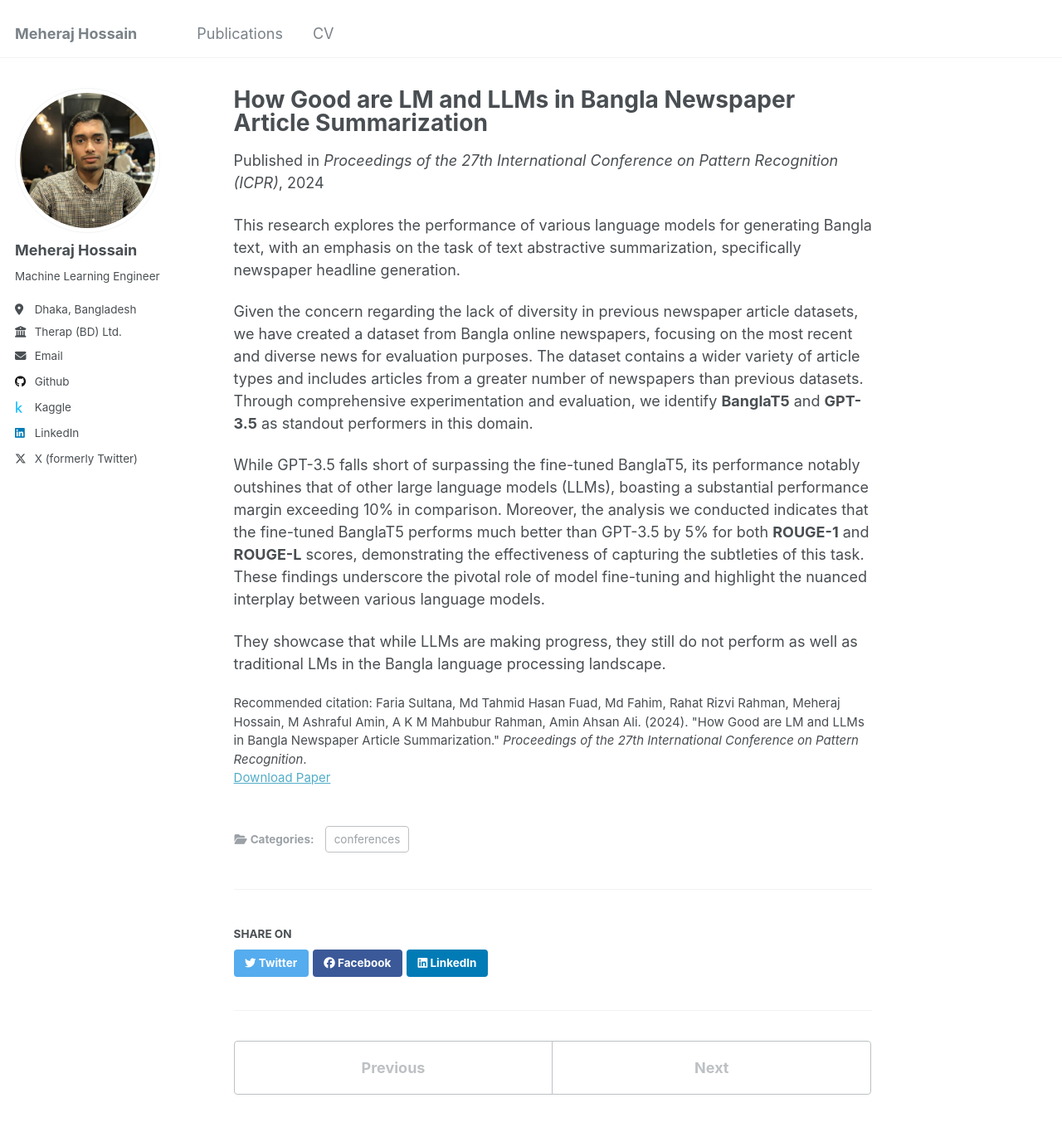
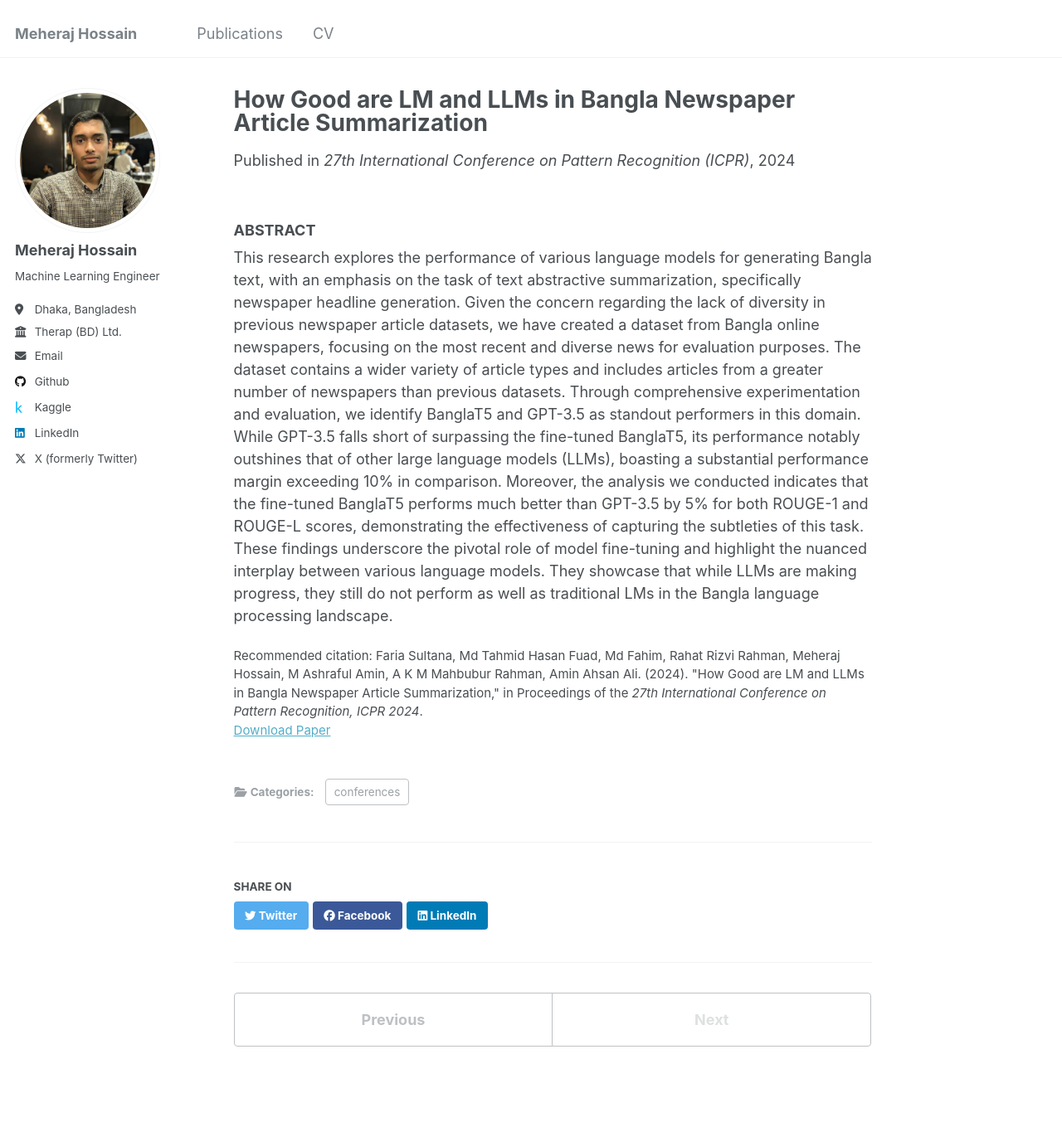
Before and after one commit to meheraj2325/meheraj2325.github.io, a Jekyll site: the page built from _publications/2024-08-01-paper-title-number-1.md, in a window 1280 px wide and 1400 px high. Shown: the top 1359 px of the window at 83% size. Built offline with Jekyll 4.4.1, drawn with Linux system fonts in a browser that asks for light colours.

Commit message:
update publications

```diff
--- a/_publications/2024-08-01-paper-title-number-1.md
+++ b/_publications/2024-08-01-paper-title-number-1.md
@@ -4,16 +4,13 @@ collection: publications
 category: conferences
 permalink: /publication/2024-icpr-paper-lm-llm-bangla-newspaper-summarization
 excerpt: 'This paper evaluates the performance of Language Models (LM) and Large Language Models (LLM) in summarizing Bangla newspaper articles.'
-date: 2024-08-01
-venue: 'Proceedings of the 27th International Conference on Pattern Recognition (ICPR)'
+date: 2024-12-01
+venue: '27th International Conference on Pattern Recognition (ICPR)'
 paperurl: 'https://drive.google.com/file/d/1HWCdMzGDgCp04GgJpjiHsQMRTzG3M5iT/view?usp=sharing'
-citation: "Faria Sultana, Md Tahmid Hasan Fuad, Md Fahim, Rahat Rizvi Rahman, Meheraj Hossain, M Ashraful Amin, A K M Mahbubur Rahman, Amin Ahsan Ali. (2024). \"How Good are LM and LLMs in Bangla Newspaper Article Summarization.\" <i>Proceedings of the 27th International Conference on Pattern Recognition</i>."
+citation: "Faria Sultana, Md Tahmid Hasan Fuad, Md Fahim, Rahat Rizvi Rahman, Meheraj Hossain, M Ashraful Amin, A K M Mahbubur Rahman, Amin Ahsan Ali. (2024). \"How Good are LM and LLMs in Bangla Newspaper Article Summarization,\" in Proceedings of the <i>27th International Conference on Pattern Recognition, ICPR 2024</i>."
 ---
 
-This research explores the performance of various language models for generating Bangla text, with an emphasis on the task of text abstractive summarization, specifically newspaper headline generation.
 
-Given the concern regarding the lack of diversity in previous newspaper article datasets, we have created a dataset from Bangla online newspapers, focusing on the most recent and diverse news for evaluation purposes. The dataset contains a wider variety of article types and includes articles from a greater number of newspapers than previous datasets. Through comprehensive experimentation and evaluation, we identify **BanglaT5** and **GPT-3.5** as standout performers in this domain.
+### ABSTRACT
 
-While GPT-3.5 falls short of surpassing the fine-tuned BanglaT5, its performance notably outshines that of other large language models (LLMs), boasting a substantial performance margin exceeding 10% in comparison. Moreover, the analysis we conducted indicates that the fine-tuned BanglaT5 performs much better than GPT-3.5 by 5% for both **ROUGE-1** and **ROUGE-L** scores, demonstrating the effectiveness of capturing the subtleties of this task. These findings underscore the pivotal role of model fine-tuning and highlight the nuanced interplay between various language models.
-
-They showcase that while LLMs are making progress, they still do not perform as well as traditional LMs in the Bangla language processing landscape.
+This research explores the performance of various language models for generating Bangla text, with an emphasis on the task of text abstractive summarization, specifically newspaper headline generation. Given the concern regarding the lack of diversity in previous newspaper article datasets, we have created a dataset from Bangla online newspapers, focusing on the most recent and diverse news for evaluation purposes. The dataset contains a wider variety of article types and includes articles from a greater number of newspapers than previous datasets. Through comprehensive experimentation and evaluation, we identify BanglaT5 and GPT-3.5 as standout performers in this domain. While GPT-3.5 falls short of surpassing the fine-tuned BanglaT5, its performance notably outshines that of other large language models (LLMs), boasting a substantial performance margin exceeding 10% in comparison. Moreover, the analysis we conducted indicates that the fine-tuned BanglaT5 performs much better than GPT-3.5 by 5% for both ROUGE-1 and ROUGE-L scores, demonstrating the effectiveness of capturing the subtleties of this task. These findings underscore the pivotal role of model fine-tuning and highlight the nuanced interplay between various language models. They showcase that while LLMs are making progress, they still do not perform as well as traditional LMs in the Bangla language processing landscape.
--- a/markdown_generator/publications.tsv
+++ b/markdown_generator/publications.tsv
@@ -1,3 +1,3 @@
 pub_date	title	venue	excerpt	citation	url_slug	paper_url	slides_url
-Under Review	L-Context: Layer-wise Context Vectors for Better Text Classification Using Pre-trained Language Models		This paper introduces L-Context, a technique using layer-wise context vectors to improve text classification in pre-trained language models.	Md Fahim, Meheraj Hossain, Sadman Rohan, Md Ashraful Amin, AKM Mahbubur Rahman, Amin Ahsan Ali. "L-Context: Layer-wise Context Vectors for Better Text Classification Using Pre-trained Language Models."	l-context-layerwise-context-vectors-text-classification	https://drive.google.com/file/d/16n6IZQ9n2au9wbJS2djriEJtUPuV97-E/view?usp=sharing
-2024-08-01	How Good are LM and LLMs in Bangla Newspaper Article Summarization	Proceedings of the 27th International Conference on Pattern Recognition (ICPR)	This paper evaluates the performance of Language Models (LM) and Large Language Models (LLM) in summarizing Bangla newspaper articles.	Faria Sultana, Md Tahmid Hasan Fuad, Md Fahim, Rahat Rizvi Rahman, Meheraj Hossain, M Ashraful Amin, A K M Mahbubur Rahman, Amin Ahsan Ali. (2024). "How Good are LM and LLMs in Bangla Newspaper Article Summarization." <i>Proceedings of the 27th International Conference on Pattern Recognition</i>.	2024-icpr-paper-lm-llm-bangla-newspaper-summarization	https://drive.google.com/file/d/1HWCdMzGDgCp04GgJpjiHsQMRTzG3M5iT/view?usp=sharing
+2024-12-01	How Good are LM and LLMs in Bangla Newspaper Article Summarization	27th International Conference on Pattern Recognition (ICPR)	This paper evaluates the performance of Language Models (LM) and Large Language Models (LLM) in summarizing Bangla newspaper articles.	Faria Sultana, Md Tahmid Hasan Fuad, Md Fahim, Rahat Rizvi Rahman, Meheraj Hossain, M Ashraful Amin, A K M Mahbubur Rahman, Amin Ahsan Ali. (2024). "How Good are LM and LLMs in Bangla Newspaper Article Summarization," in Proceedings of the <i>27th International Conference on Pattern Recognition</i>.	2024-icpr-paper-lm-llm-bangla-newspaper-summarization	https://drive.google.com/file/d/1HWCdMzGDgCp04GgJpjiHsQMRTzG3M5iT/view?usp=sharing
+Under Review	L-Context: Layer-wise Context Vectors for Better Text Classification Using Pre-trained Language Models	Under Review	This paper introduces L-Context, a technique using layer-wise context vectors to improve text classification in pre-trained language models.	Md Fahim, Meheraj Hossain, Sadman Rohan, Md Ashraful Amin, AKM Mahbubur Rahman, Amin Ahsan Ali. "L-Context: Layer-wise Context Vectors for Better Text Classification Using Pre-trained Language Models."	l-context-layerwise-context-vectors-text-classification	https://drive.google.com/file/d/16n6IZQ9n2au9wbJS2djriEJtUPuV97-E/view?usp=sharing
```
Also changed, not shown: _publications/2024-02-02-paper-title-number-3.md (+4 -2 lines), _publications/2024-10-01-paper-title-number-2.md (+3 -5 lines), 1 other file.
